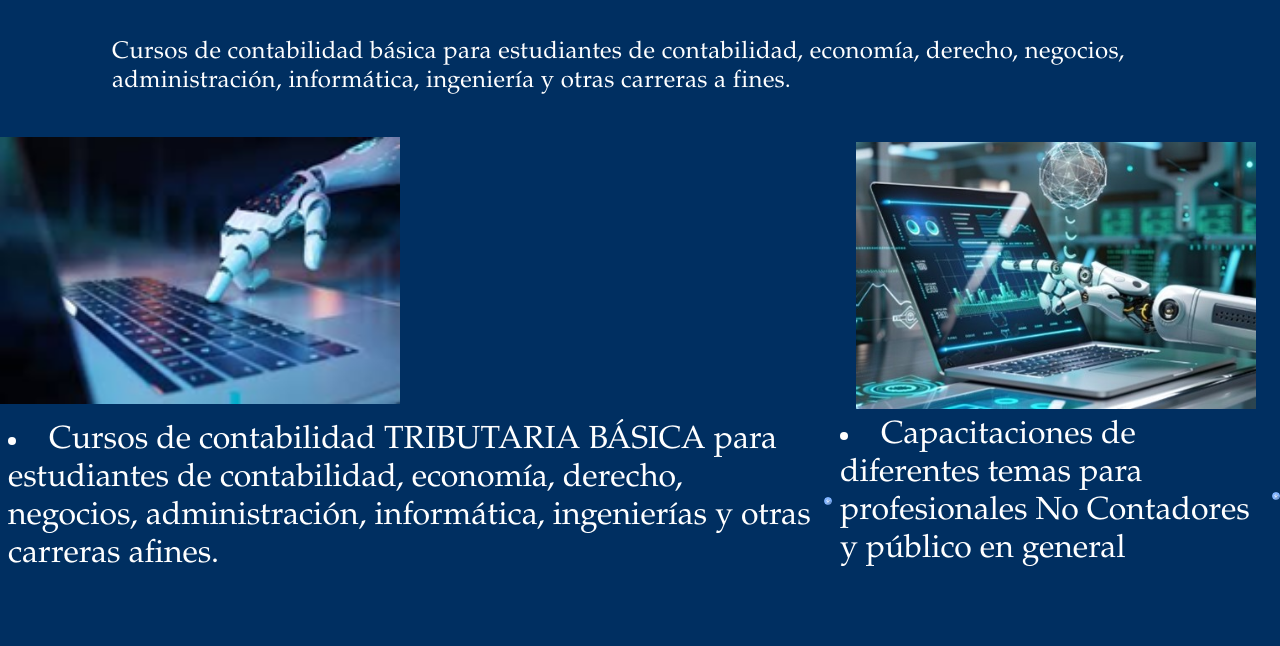
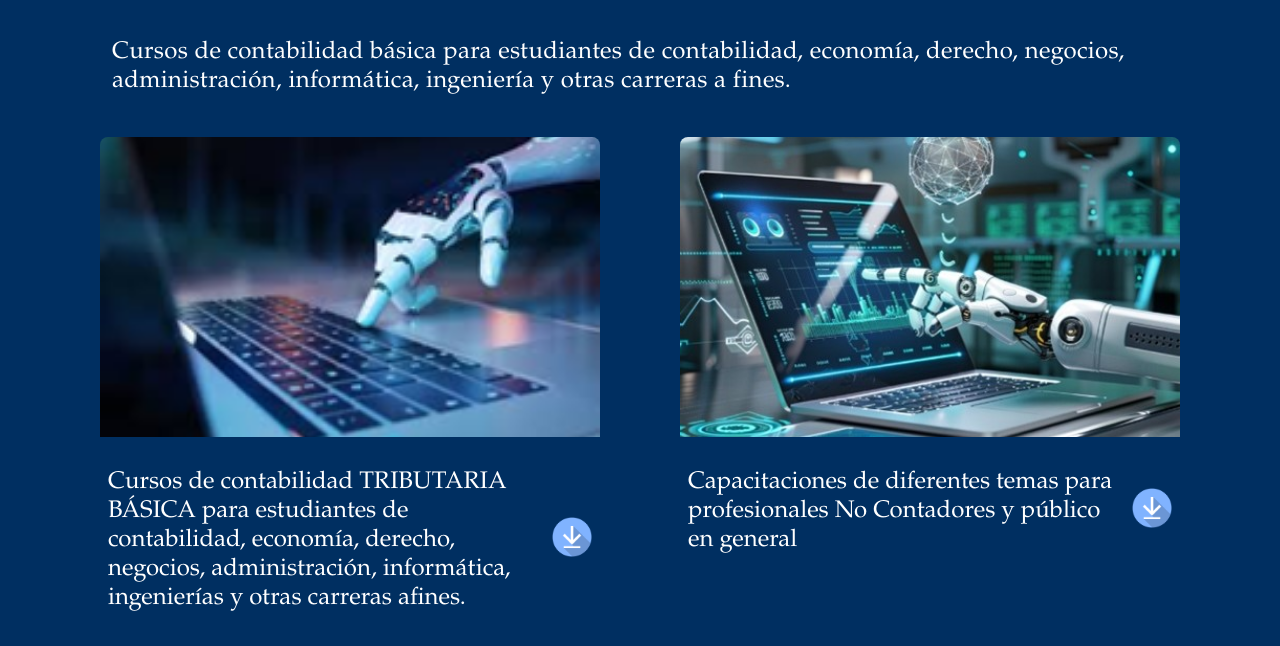
Before and after one commit to shesith/contadorEduca, a plain HTML site: page pages/capacitacion.html in a window 1280 px wide. Shown: the part 219-865 px from the top of the page. Before the commit the page ends 801 px from the top, so only its background shows below. Drawn offline with Linux system fonts and the light colour scheme.

Commit message:
nuevas vistas

```diff
--- a/css/styles-capacitacion.css
+++ b/css/styles-capacitacion.css
@@ -25,15 +25,18 @@ img {
 /* Contenido interno */
 .content-img {
   display: flex;
-
-  /* justify-content: center;
-  align-items: center;
-
-  gap: 1rem; */
+  justify-content: center;
+  align-items: stretch;
+  gap: 5rem;
+  max-width: 1200px;
+  margin: 0 auto;
 }
 
 .content-img img {
-  width: 25rem;
+  width: 100%;
+  height: auto;
+  object-fit: cover;
+  max-height: 300px;
 }
 
 .estudio-contable-desc {
@@ -55,18 +58,33 @@ li {
 }
 .boton {
   display: flex;
+  flex-direction: row;
   align-items: center;
   justify-content: space-between;
+  width: 100%;
+  padding: 0.5rem;
 }
-
+.texto {
+  flex: 1;
+  list-style-type: none;
+  padding: 0;
+}
 .boton-descarga {
-  width: 1.5rem;
-  height: 1.5rem;
+  width: 2.5rem;
+  height: 2.5rem;
+  display: flex;
+  align-items: center;
+  justify-content: center;
+  margin-left: 1rem;
 }
 
 .capacitacion-div {
   display: flex;
   flex-direction: column;
+  width: 100%;
+  max-width: 500px;
   align-items: center;
-  justify-content: center;
+  border-radius: 8px;
+  overflow: hidden;
+  color: white;
 }
--- /dev/null
+++ b/css/styles-venta-material.css
@@ -0,0 +1,100 @@
+*,
+*::after,
+*::before {
+  box-sizing: border-box;
+}
+
+:root {
+  --step--2: clamp(0.7rem, calc(0.87rem + -0.14vw), 0.84rem);
+  --step--1: clamp(0.94rem, calc(0.95rem + -0.01vw), 0.94rem);
+  --step-0: clamp(1.06rem, calc(1.03rem + 0.19vw), 1.25rem);
+  --step-1: clamp(1.2rem, calc(1.1rem + 0.47vw), 1.67rem);
+  --step-2: clamp(1.35rem, calc(1.17rem + 0.88vw), 2.22rem);
+  --step-3: clamp(1.51rem, calc(1.22rem + 1.45vw), 2.96rem);
+  --step-4: clamp(1.7rem, calc(1.25rem + 2.25vw), 3.95rem);
+  --step-5: clamp(1.91rem, calc(1.25rem + 3.35vw), 5.26rem);
+  --step-6: clamp(2.15rem, calc(1.18rem + 4.86vw), 7.01rem);
+  --blanco: #fff;
+  --negro: #000;
+  --azul-marino: #002f61;
+}
+
+html {
+  box-sizing: border-box;
+}
+
+body {
+  margin: 0;
+  overflow-x: hidden;
+  background-color: var(--azul-marino);
+}
+
+img {
+  max-width: 100%;
+  height: auto;
+}
+.subrayado {
+  text-decoration: underline;
+}
+
+/* Contenido interno */
+.content-img {
+  display: flex;
+  flex-direction: column;
+  justify-content: flex-start;
+  align-items: center;
+  gap: 4rem;
+}
+
+.content-img img {
+  width: 30rem;
+  padding-left: 1rem;
+  padding-right: 1rem;
+}
+
+.estudio-contable-desc {
+  display: flex;
+  flex-direction: column;
+  color: white;
+  letter-spacing: 0.3px;
+  max-width: 1600px;
+  padding-left: 1rem;
+  padding-right: 1rem;
+  margin: 0 auto;
+  font-size: var(--step-1);
+}
+
+.estudio-contable-desc h1 {
+  margin-bottom: 0;
+}
+
+body {
+  font-family: "Garamond", serif;
+  font-size: 1.5rem;
+}
+
+li {
+  margin: 0.5rem;
+  font-size: 2rem;
+  color: white;
+}
+
+.boton > li {
+  font-size: var(--step-1);
+}
+
+.boton {
+  display: flex;
+  align-items: center;
+  justify-content: space-between;
+}
+.boton-descarga {
+  width: 3.5rem;
+  height: 1.5rem;
+}
+
+@media (min-width: 768px) {
+  .content-img {
+    flex-direction: row;
+  }
+}
--- a/pages/capacitacion.html
+++ b/pages/capacitacion.html
@@ -31,17 +31,19 @@
       </p>
     </div>
     <div class="content-img">
-      <div>
+      <div class="capacitacion-div">
         <img
           src="/img/Imagen-estudio-contable.png"
           alt="Imagen de presentacion"
         />
         <div class="boton">
-          <li>Cursos de contabilidad TRIBUTARIA BÁSICA para estudiantes de contabilidad, economía, derecho, negocios, administración, informática, ingenierías y otras carreras afines.</li>
+          <p class="texto">Cursos de contabilidad TRIBUTARIA BÁSICA para estudiantes de contabilidad, economía, derecho, negocios, administración, informática, ingenierías y otras carreras afines.</p>
           <div class="boton-descarga">
-          <img src="/img/boton_descarga.png" alt="boton_descarga">
+            <a href="#">
+              <img src="/img/boton_descarga.png" alt="boton_descarga">
+            </a>
           </div>
-          </div>
+        </div>
       </div>
       <div class="capacitacion-div">
         <img
@@ -49,11 +51,13 @@
           alt="Imagen de presentacion"
         />
         <div class="boton">
-          <li>Capacitaciones de diferentes temas para profesionales No Contadores y público en general</li>
+          <p class="texto">Capacitaciones de diferentes temas para profesionales No Contadores y público en general</p>
           <div class="boton-descarga">
-          <img src="/img/boton_descarga.png" alt="boton_descarga">
+            <a href="#">
+              <img src="/img/boton_descarga.png" alt="boton_descarga">
+            </a>
           </div>
-          </div>
+        </div>
       </div>
     </div>
 
```
Also changed, not shown: pages/venta-material.html (added, +81 -0 lines), img/venta-material.jpg (added).
